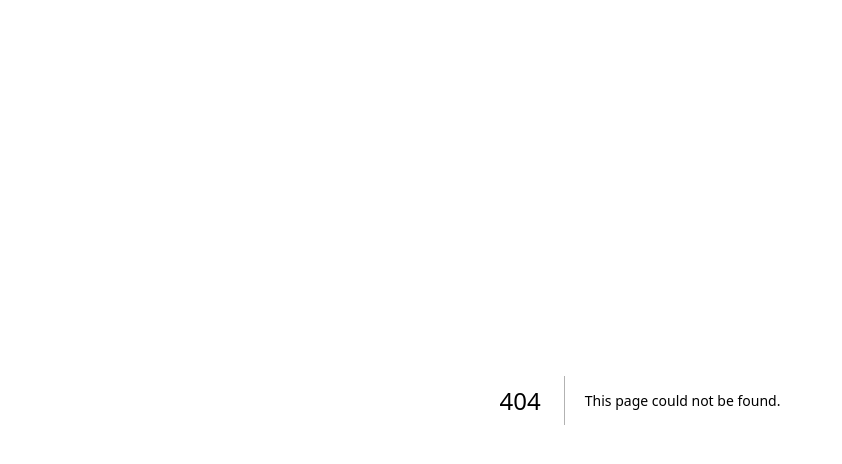
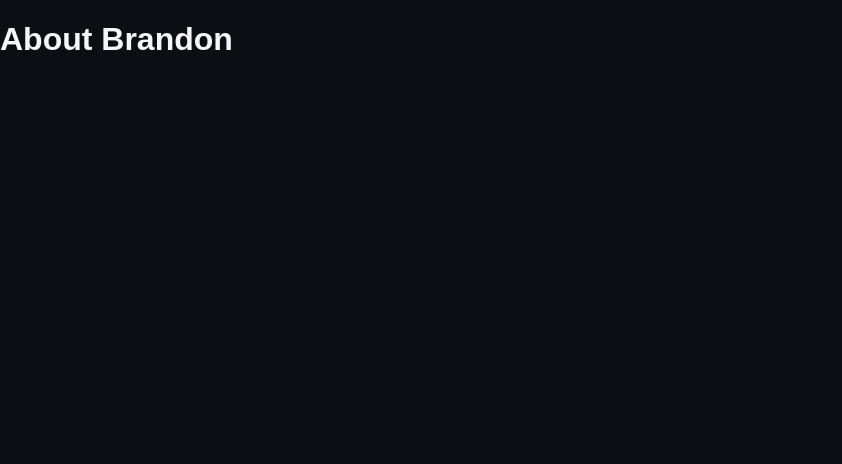
Before and after one commit to su59201/Brandon-Website, a Next.js app: page /about in a window 1280 px wide. Before the commit this address had no page. Shown: the top 464 px of the page, without its empty margins (0-842 px from the left). Built offline with nearby package versions, Linux system fonts and the light colour scheme.

Commit message:
Create page.js

```diff
--- /dev/null
+++ b/app/about/page.js
@@ -0,0 +1,7 @@
+export default function About() {
+  return (
+    <main>
+      <h1>About Brandon</h1>
+    </main>
+  );
+}
```
